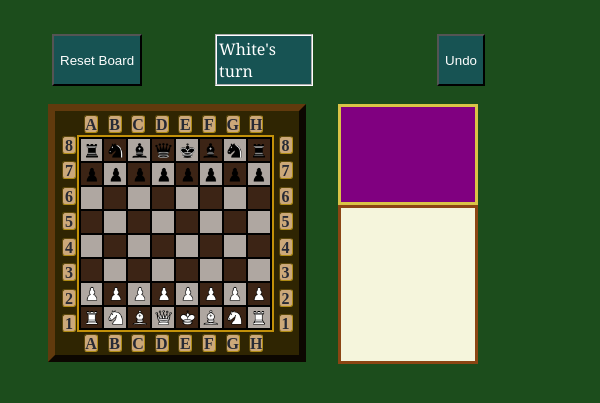
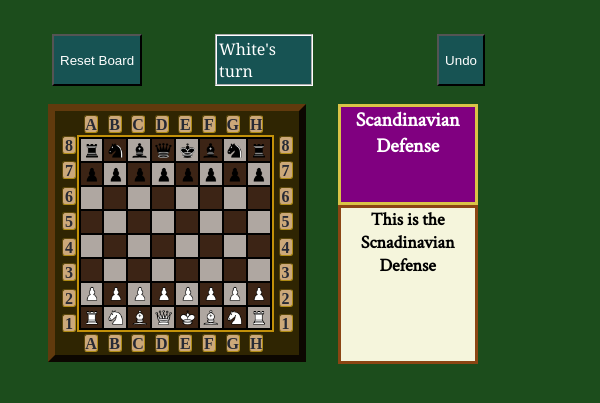
Before and after one commit to scollinsam/Chess_Openings_Explorer, a plain HTML site: page index.html in a window 600 px wide. Shown: the part 113-516 px from the top of the page. Drawn offline with nearby package versions, Linux system fonts and the light colour scheme.

Commit message:
font size fixes

```diff
--- a/css/style.css
+++ b/css/style.css
@@ -291,11 +291,11 @@ input {
     }
     #opening_title {
       width: 134px;
-      font-size: 28px;
+      font-size: 20px;
     }
     #opening_desc {
       width: 134px;
-      font-size: 24px;
+      font-size: 18px;
     }
     #rim {
         width: 240px;
@@ -345,10 +345,12 @@ input {
     #opening_title {
         width: 220px;
         height: 68px;
+        font-size: 20px;
     }
     #opening_desc {
         width: 220px;
         height: 93px;
+        font-size: 18px;
     }
     body {
         display: inline-block;
--- a/js/script.js
+++ b/js/script.js
@@ -15,6 +15,8 @@ var opening_title_line = document.createElement('a')
 opening_title_line.setAttribute("id", "opening_title_line")
 var opening_desc_line = document.createElement('a')
 opening_desc_line.setAttribute("id", "opening_desc_line")
+opening_title.innerHTML = "Scandinavian Defense";
+opening_desc.innerHTML = "This is the Scnadinavian Defense";
 
 info_text.appendChild(opening_title)
 info_text.appendChild(opening_desc)
```
